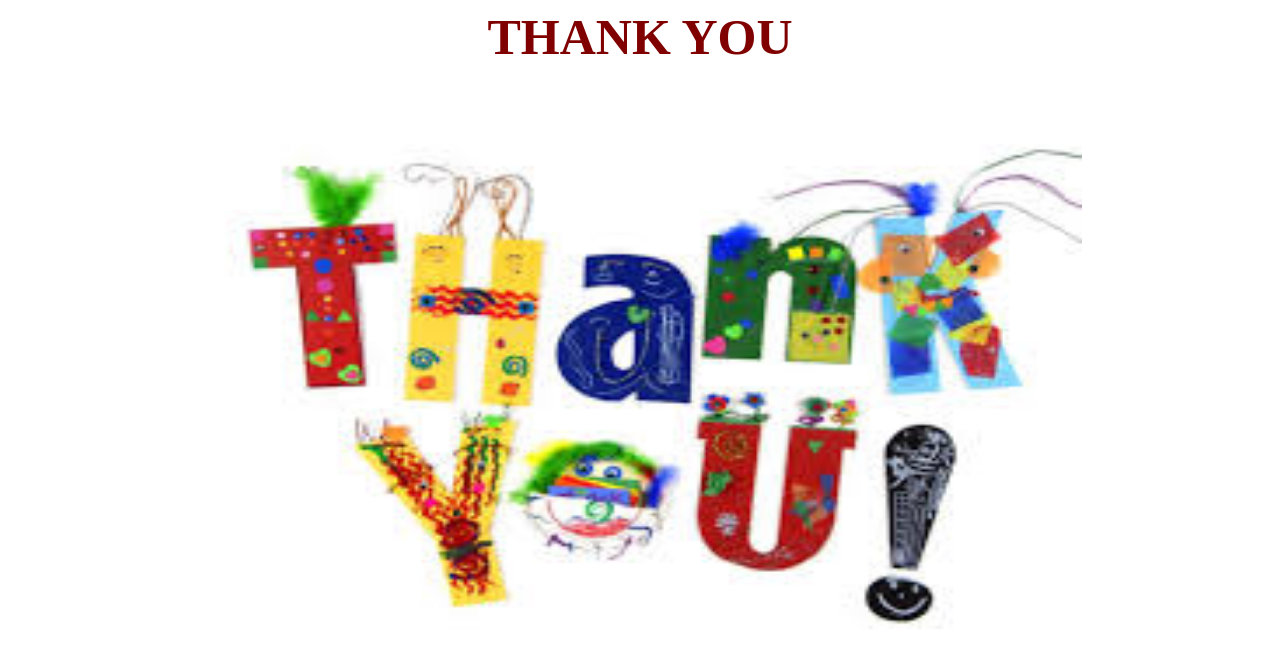
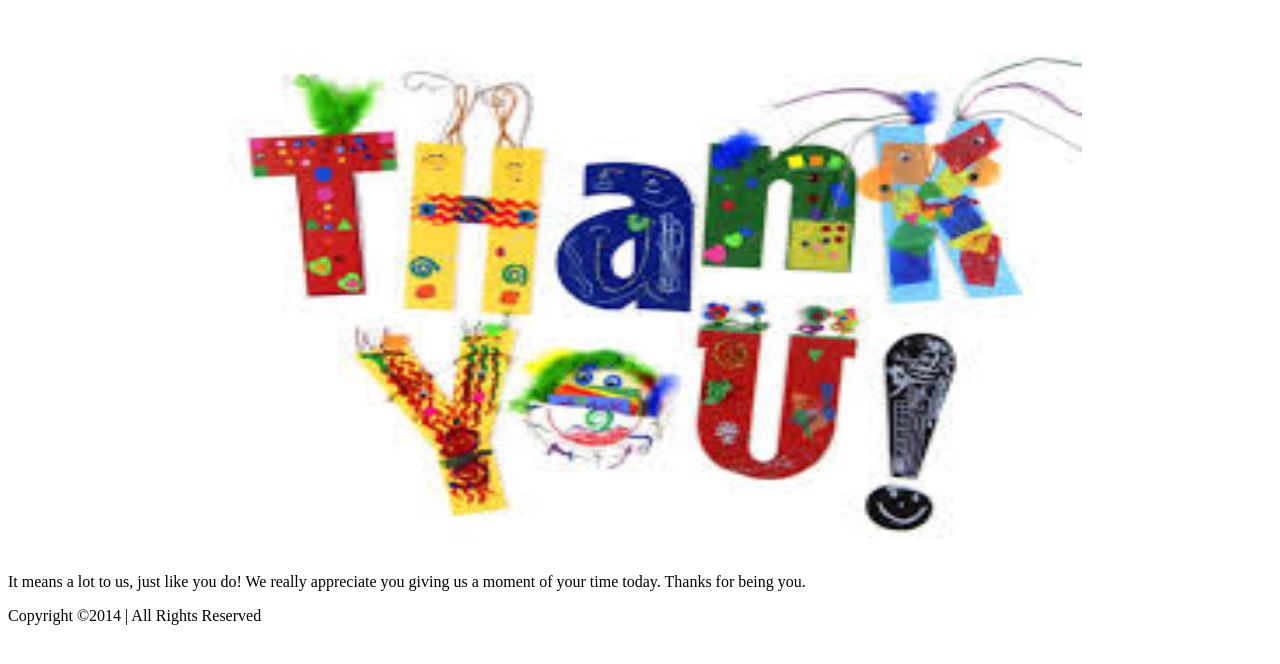
Before and after one commit to hrt99/Pixel-Art-Game, a plain HTML site: page thank you.html in a window 1280 px wide. Drawn offline with Linux system fonts and the light colour scheme.

Commit message:
Add files via upload

```diff
--- a/thank you.html
+++ b/thank you.html
@@ -10,8 +10,11 @@ img {
 </style>
 </head>
 <body>
-<H1 ALIGN ="CENTER" style="color:Maroon;font-size:50px;">THANK  YOU </H1>
+
 <img src="thank you.jfif" ALT="thank you.jfif" WIDTH="70%" HEIGHT="70%" >
-
+<p class="main-content__body" data-lead-id="main-content-body"> It means a lot to us, just like you do! We really appreciate you giving us a moment of your time today. Thanks for being you.</p>
+<footer class="site-footer" id="footer">
+		<p class="site-footer__fineprint" id="fineprint">Copyright ©2014 | All Rights Reserved</p>
+</footer>
 </body>
 </html>
```
Also changed, not shown: thank you.txt.
